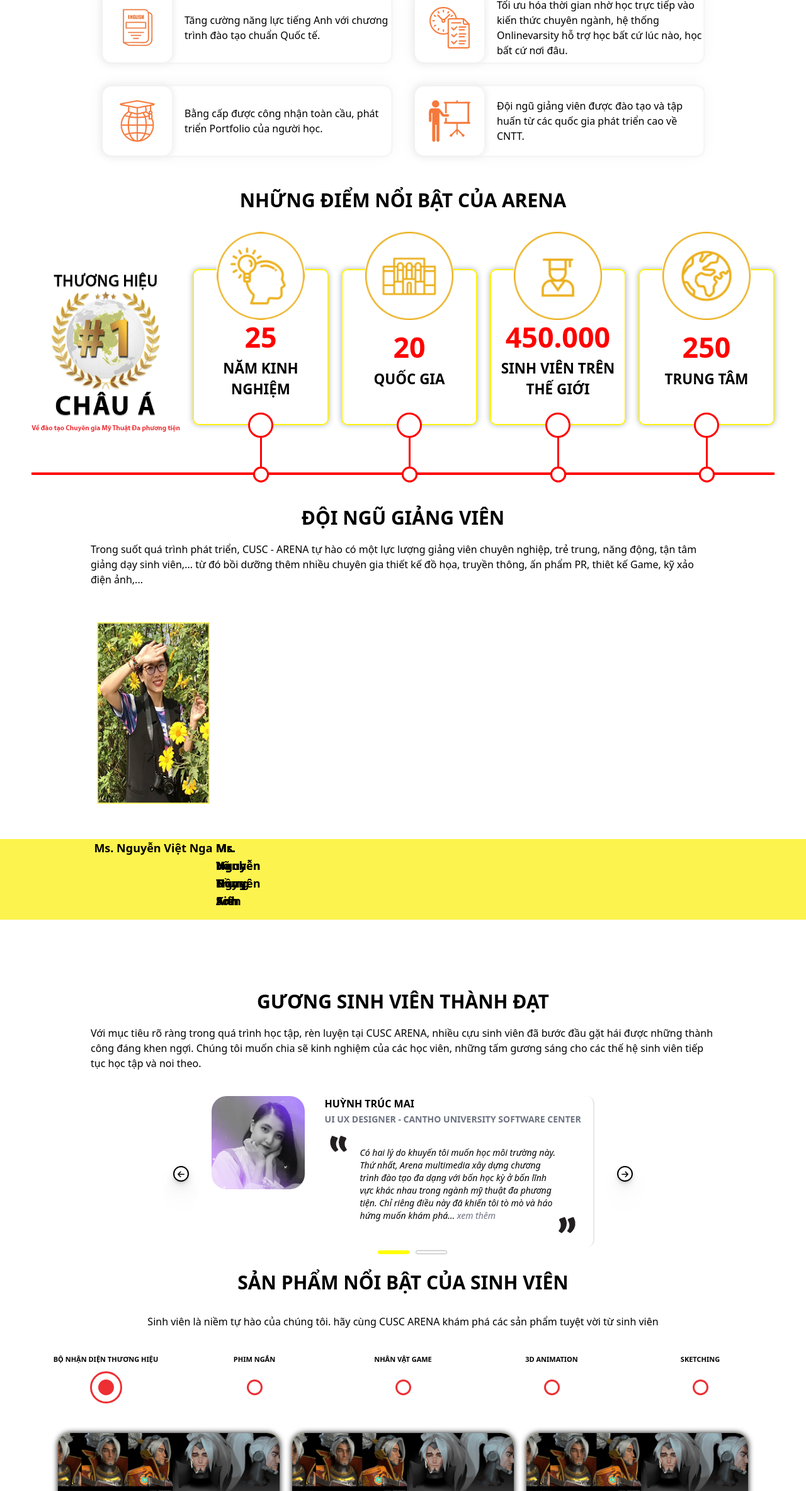
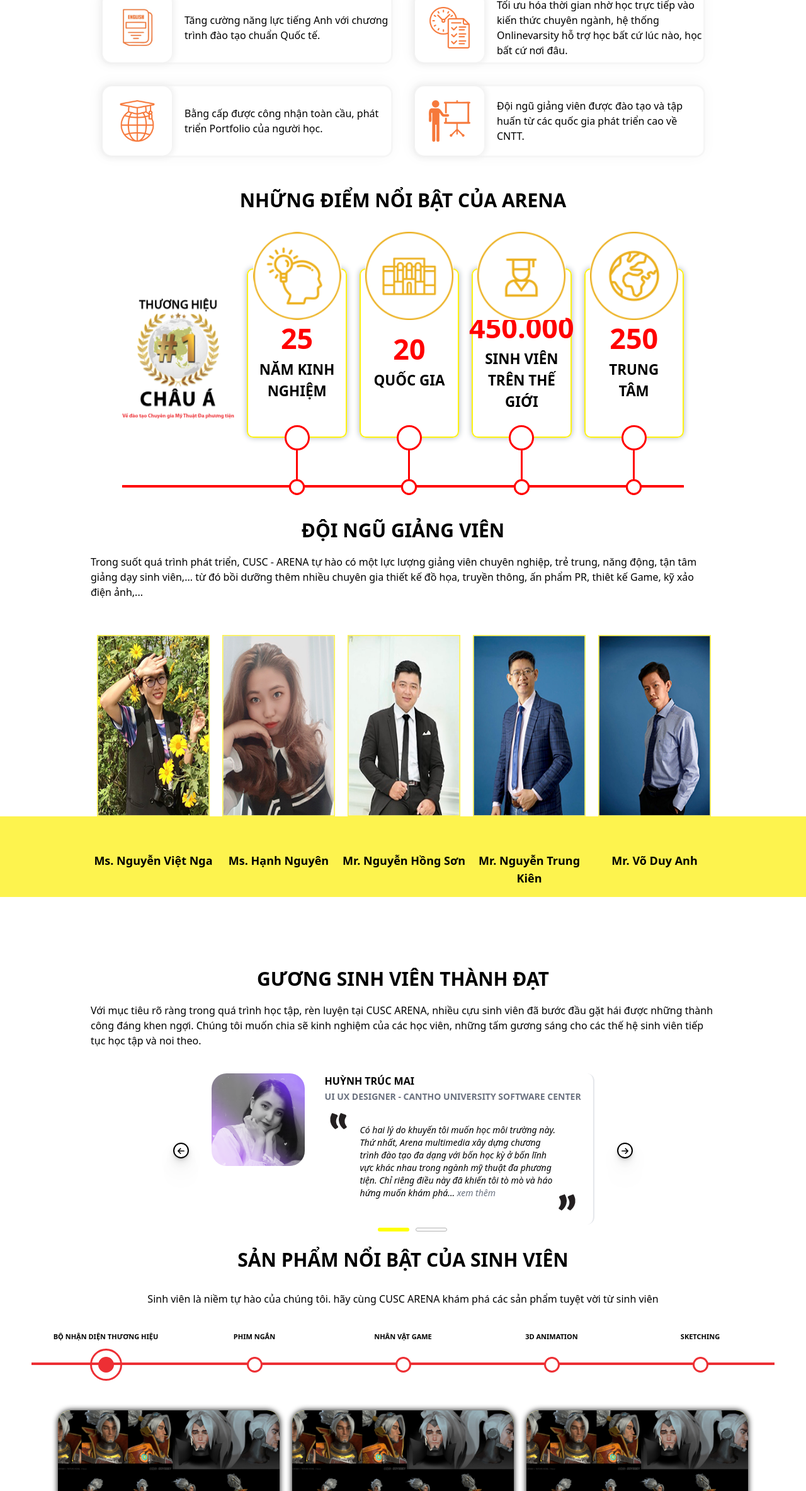
Before and after one commit to hiep2001job/arena_cusc_vn, a React (Create React App) app in the folder arena_cusc/: page / in a window 1280 px wide. Shown: the part 2504-4871 px from the top of the page at 63% size. Built offline with nearby package versions, Linux system fonts and the light colour scheme.

Commit message:
Side margin Product and Achie...

```diff
--- a/arena_cusc/src/components/Achievement2/index.js
+++ b/arena_cusc/src/components/Achievement2/index.js
@@ -18,7 +18,7 @@
 function Achievements() {
   return (
     <>
-      <div className="achievement" style={{ margin: 50 }}>
+      <div className="achievement px-5 xl:px-36" style={{ margin: 50 }}>
         <Title className="text-center text-primary-color my-8">những điểm nổi bật của arena</Title>
         <div className="achievement-content" style={styles.container}>
           <BrandItem />
--- a/arena_cusc/src/components/Products/index.js
+++ b/arena_cusc/src/components/Products/index.js
@@ -324,7 +324,7 @@
   const [activeItem, setactiveItem] = useState(0);
   // const ref = useRef({});
   return (
-    <div id="products m-[50px]">
+    <div id="products px-5 xl:px-36">
       <div className="text-center ">
         <Title className="text-primary-color my-8">sản phẩm nổi bật của sinh viên</Title>
         <Description className="text-center px-5">
@@ -356,7 +356,7 @@
           </ul>
           {/* horizontal line*/}
           <div>
-            <div className="w-full m-auto bg-primary-color h-1 absolute top-[24px]"></div>
+            <div className="w-full m-auto bg-primary-color bg-[#ed2f34] h-1 absolute top-[24px]"></div>
           </div>
         </div>
         {/* Content */}
```
